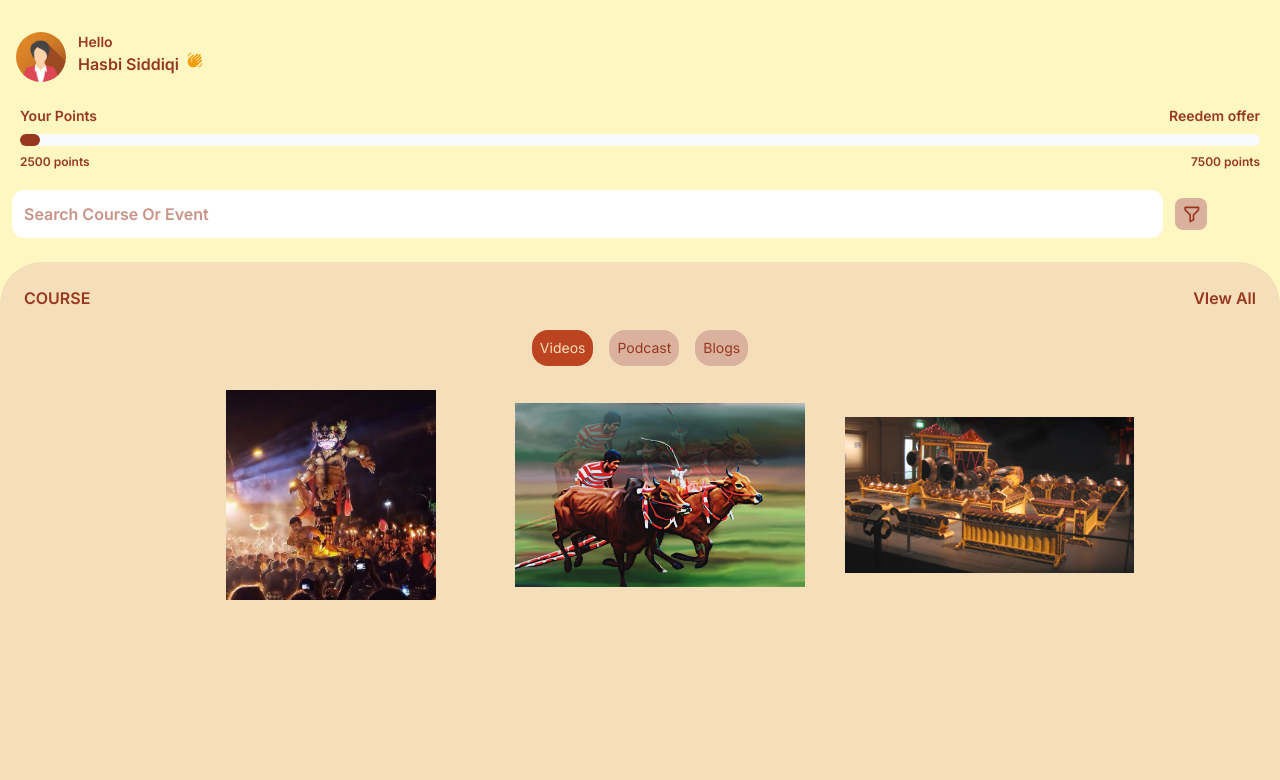
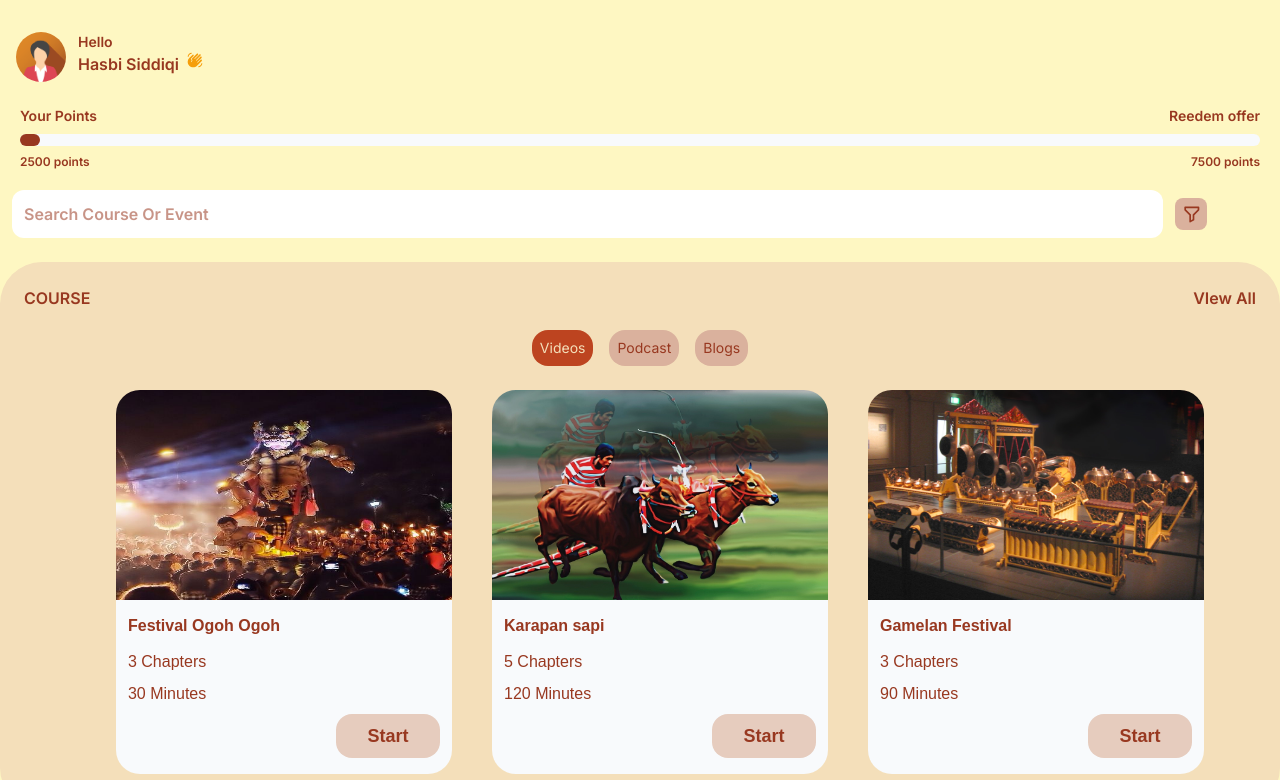
Before and after one commit to hsbysddq/folklorism, a Next.js app: page / in a window 1280 px wide. Shown: the top 780 px of the page. Built offline with nearby package versions, Linux system fonts and the light colour scheme.

Commit message:
edit card

```diff
--- a/app/components/Category/Card.tsx
+++ b/app/components/Category/Card.tsx
@@ -32,8 +32,12 @@ const Card = () => {
     <div className="flex flex-col md:flex-row xl:flex-row items-center pb-2">
       {course.map((video) => (
         <div key={video.id} className="w-11/12 md:ml-7 xl:ml-10 mb-7">
-          <div className="relative h-[210px]">
-            <Image src={video.url} alt="" className="object-contain" fill />
+          <div className="h-2 bg-transparent">
+            <img
+              src={video.url}
+              alt=""
+              className="w-full h-[210px] bg-contain rounded-t-3xl"
+            />
           </div>
           <div className="bg-slate-50 rounded-b-3xl mt-[200px] pb-2 font-montserrat flex flex-col">
             <div className="font-montserrat px-3 pt-4 text-[#983820] flex flex-col">
```
